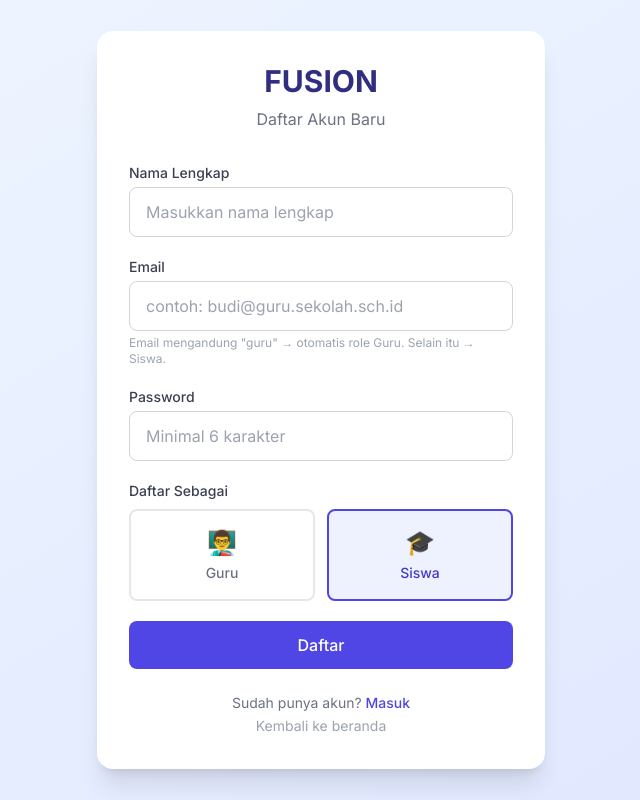
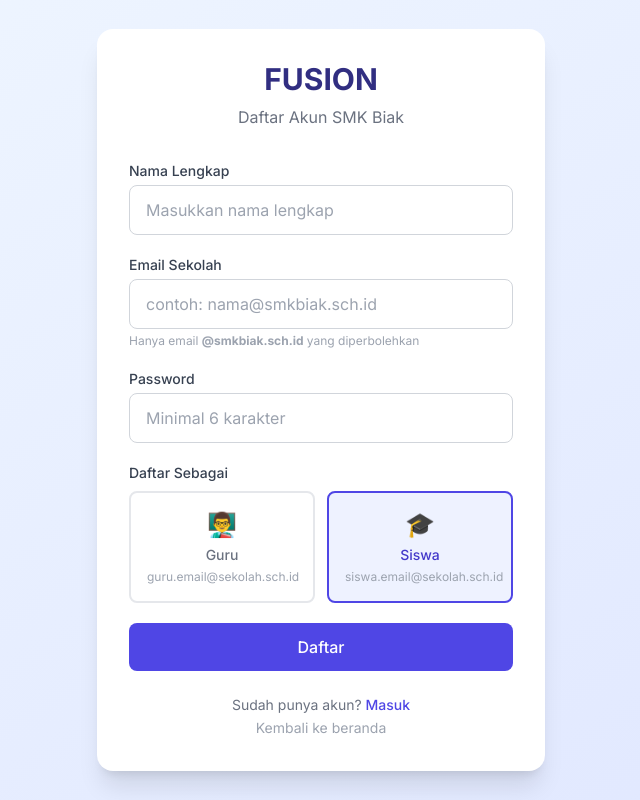
Before and after one commit to MarryDesy24/UAS-Pemrograman-Web, a Next.js app: page /register in a window 1280 px wide. Shown: the whole page, without its empty margins (319-959 px from the left). Built offline with nearby package versions, Linux system fonts and the light colour scheme; no server answers.

Commit message:
feat: email domain restriction & auto-detect role
- Add school config (allowedDomain, rolePatterns)
- Register: only allow school emails, auto-detect role from email
- Login: validate school email domain
- Auto-detect: guru.email@ → Guru, siswa.email@ → Siswa

```diff
--- a/src/app/login/page.tsx
+++ b/src/app/login/page.tsx
@@ -5,15 +5,32 @@ import { useRouter } from 'next/navigation';
 import Link from 'next/link';
 import toast from 'react-hot-toast';
 import { signIn } from '@/lib/auth';
+import { SCHOOL_CONFIG, isValidSchoolEmail } from '@/lib/config';
 
 export default function LoginPage() {
   const router = useRouter();
   const [email, setEmail] = useState('');
   const [password, setPassword] = useState('');
   const [loading, setLoading] = useState(false);
+  const [emailError, setEmailError] = useState('');
+
+  const validateEmail = (value: string) => {
+    if (value && !isValidSchoolEmail(value) && value.includes('@')) {
+      setEmailError(`Hanya email ${SCHOOL_CONFIG.allowedDomain} yang diperbolehkan`);
+    } else {
+      setEmailError('');
+    }
+  };
 
   const handleLogin = async (e: React.FormEvent) => {
     e.preventDefault();
+
+    // Validasi email sekolah
+    if (!isValidSchoolEmail(email)) {
+      toast.error(`Hanya email ${SCHOOL_CONFIG.allowedDomain} yang diperbolehkan`);
+      return;
+    }
+
     setLoading(true);
 
     try {
@@ -33,23 +50,29 @@ export default function LoginPage() {
         <div className="bg-white rounded-2xl shadow-xl p-8">
           <div className="text-center mb-8">
             <h1 className="text-3xl font-bold text-indigo-900">FUSION</h1>
-            <p className="text-gray-500 mt-2">Masuk ke akun Anda</p>
+            <p className="text-gray-500 mt-2">{SCHOOL_CONFIG.schoolName}</p>
+            <p className="text-sm text-gray-400 mt-1">Masuk ke akun Anda</p>
           </div>
 
           <form onSubmit={handleLogin} className="space-y-6">
             <div>
               <label htmlFor="email" className="block text-sm font-medium text-gray-700 mb-2">
-                Email
+                Email Sekolah
               </label>
               <input
                 id="email"
                 type="email"
                 value={email}
-                onChange={(e) => setEmail(e.target.value)}
-                className="w-full px-4 py-3 border border-gray-300 rounded-lg focus:ring-2 focus:ring-indigo-500 focus:border-transparent outline-none transition-all"
-                placeholder="email@sekolah.sch.id"
+                onChange={(e) => { setEmail(e.target.value); validateEmail(e.target.value); }}
+                className={`w-full px-4 py-3 border rounded-lg focus:ring-2 focus:ring-indigo-500 focus:border-transparent outline-none transition-all ${
+                  emailError ? 'border-red-300 bg-red-50' : 'border-gray-300'
+                }`}
+                placeholder={`nama${SCHOOL_CONFIG.allowedDomain}`}
                 required
               />
+              {emailError && (
+                <p className="text-xs text-red-500 mt-1">{emailError}</p>
+              )}
             </div>
 
             <div>
@@ -62,7 +85,7 @@ export default function LoginPage() {
                 value={password}
                 onChange={(e) => setPassword(e.target.value)}
                 className="w-full px-4 py-3 border border-gray-300 rounded-lg focus:ring-2 focus:ring-indigo-500 focus:border-transparent outline-none transition-all"
-                placeholder="••••••••"
+                placeholder="Masukkan password"
                 required
               />
             </div>
@@ -79,7 +102,7 @@ export default function LoginPage() {
 
             <button
               type="submit"
-              disabled={loading}
+              disabled={loading || !!emailError}
               className="w-full py-3 bg-indigo-600 text-white rounded-lg hover:bg-indigo-700 transition-colors font-medium disabled:opacity-50 disabled:cursor-not-allowed"
             >
               {loading ? 'Masuk...' : 'Masuk'}
--- a/src/app/register/page.tsx
+++ b/src/app/register/page.tsx
@@ -1,10 +1,11 @@
 'use client';
 
-import { useState } from 'react';
+import { useState, useEffect } from 'react';
 import { useRouter } from 'next/navigation';
 import Link from 'next/link';
 import toast from 'react-hot-toast';
 import { supabase } from '@/lib/supabase';
+import { SCHOOL_CONFIG, isValidSchoolEmail, detectRoleFromEmail } from '@/lib/config';
 
 export default function RegisterPage() {
   const router = useRouter();
@@ -13,18 +14,37 @@ export default function RegisterPage() {
   const [password, setPassword] = useState('');
   const [role, setRole] = useState<'guru' | 'siswa'>('siswa');
   const [loading, setLoading] = useState(false);
+  const [emailError, setEmailError] = useState('');
+  const [detectedRole, setDetectedRole] = useState<'guru' | 'siswa' | null>(null);
 
-  const detectRole = (emailValue: string) => {
-    const lower = emailValue.toLowerCase();
-    if (lower.includes('guru') || lower.includes('teacher') || lower.includes('dosen') || lower.includes('pak ') || lower.includes('bu ')) {
-      setRole('guru');
+  // Auto-detect role saat email berubah
+  useEffect(() => {
+    if (email && isValidSchoolEmail(email)) {
+      const detected = detectRoleFromEmail(email);
+      setRole(detected);
+      setDetectedRole(detected);
+      setEmailError('');
+    } else if (email && !email.includes('@')) {
+      setEmailError('');
+      setDetectedRole(null);
+    } else if (email && !isValidSchoolEmail(email)) {
+      setEmailError(`Hanya email ${SCHOOL_CONFIG.allowedDomain} yang diperbolehkan`);
+      setDetectedRole(null);
     } else {
-      setRole('siswa');
+      setEmailError('');
+      setDetectedRole(null);
     }
-  };
+  }, [email]);
 
   const handleRegister = async (e: React.FormEvent) => {
     e.preventDefault();
+
+    // Validasi email sekolah
+    if (!isValidSchoolEmail(email)) {
+      toast.error(`Hanya email ${SCHOOL_CONFIG.allowedDomain} yang diperbolehkan`);
+      return;
+    }
+
     setLoading(true);
 
     try {
@@ -49,7 +69,7 @@ export default function RegisterPage() {
         });
       }
 
-      toast.success(`Akun ${role} berhasil dibuat!`);
+      toast.success(`Akun ${role} berhasil dibuat! Silakan cek email untuk verifikasi.`);
       router.push('/login');
     } catch (error: any) {
       toast.error(error.message || 'Gagal mendaftar');
@@ -64,7 +84,7 @@ export default function RegisterPage() {
         <div className="bg-white rounded-2xl shadow-xl p-8">
           <div className="text-center mb-8">
             <h1 className="text-3xl font-bold text-indigo-900">FUSION</h1>
-            <p className="text-gray-500 mt-2">Daftar Akun Baru</p>
+            <p className="text-gray-500 mt-2">Daftar Akun {SCHOOL_CONFIG.schoolName}</p>
           </div>
 
           <form onSubmit={handleRegister} className="space-y-5">
@@ -81,20 +101,35 @@ export default function RegisterPage() {
             </div>
 
             <div>
-              <label className="block text-sm font-medium text-gray-700 mb-1">Email</label>
+              <label className="block text-sm font-medium text-gray-700 mb-1">Email Sekolah</label>
               <input
                 type="email"
                 value={email}
-                onChange={(e) => {
-                  setEmail(e.target.value);
-                  detectRole(e.target.value);
-                }}
-                className="w-full px-4 py-3 border border-gray-300 rounded-lg focus:ring-2 focus:ring-indigo-500 focus:border-transparent outline-none"
-                placeholder="contoh: budi@guru.sekolah.sch.id"
+                onChange={(e) => setEmail(e.target.value)}
+                className={`w-full px-4 py-3 border rounded-lg focus:ring-2 focus:ring-indigo-500 focus:border-transparent outline-none ${
+                  emailError ? 'border-red-300 bg-red-50' : 'border-gray-300'
+                }`}
+                placeholder={`contoh: nama${SCHOOL_CONFIG.allowedDomain}`}
                 required
               />
+              {emailError && (
+                <p className="text-xs text-red-500 mt-1 flex items-center gap-1">
+                  <svg className="w-3 h-3" fill="currentColor" viewBox="0 0 20 20">
+                    <path fillRule="evenodd" d="M18 10a8 8 0 11-16 0 8 8 0 0116 0zm-7 4a1 1 0 11-2 0 1 1 0 012 0zm-1-9a1 1 0 00-1 1v4a1 1 0 102 0V6a1 1 0 00-1-1z" clipRule="evenodd" />
+                  </svg>
+                  {emailError}
+                </p>
+              )}
+              {detectedRole && !emailError && (
+                <p className="text-xs text-green-600 mt-1 flex items-center gap-1">
+                  <svg className="w-3 h-3" fill="currentColor" viewBox="0 0 20 20">
+                    <path fillRule="evenodd" d="M10 18a8 8 0 100-16 8 8 0 000 16zm3.707-9.293a1 1 0 00-1.414-1.414L9 10.586 7.707 9.293a1 1 0 00-1.414 1.414l2 2a1 1 0 001.414 0l4-4z" clipRule="evenodd" />
+                  </svg>
+                  Terdeteksi sebagai: <strong className="capitalize">{detectedRole}</strong>
+                </p>
+              )}
               <p className="text-xs text-gray-400 mt-1">
-                Email mengandung &quot;guru&quot; → otomatis role Guru. Selain itu → Siswa.
+                Hanya email <strong>{SCHOOL_CONFIG.allowedDomain}</strong> yang diperbolehkan
               </p>
             </div>
 
@@ -125,6 +160,7 @@ export default function RegisterPage() {
                 >
                   <div className="text-2xl mb-1">👨‍🏫</div>
                   <div className="font-medium text-sm">Guru</div>
+                  <div className="text-xs text-gray-400 mt-1">guru.email@sekolah.sch.id</div>
                 </button>
                 <button
                   type="button"
@@ -137,14 +173,15 @@ export default function RegisterPage() {
                 >
                   <div className="text-2xl mb-1">🎓</div>
                   <div className="font-medium text-sm">Siswa</div>
+                  <div className="text-xs text-gray-400 mt-1">siswa.email@sekolah.sch.id</div>
                 </button>
               </div>
             </div>
 
             <button
               type="submit"
-              disabled={loading}
-              className="w-full py-3 bg-indigo-600 text-white rounded-lg hover:bg-indigo-700 transition-colors font-medium disabled:opacity-50"
+              disabled={loading || !!emailError}
+              className="w-full py-3 bg-indigo-600 text-white rounded-lg hover:bg-indigo-700 transition-colors font-medium disabled:opacity-50 disabled:cursor-not-allowed"
             >
               {loading ? 'Mendaftar...' : 'Daftar'}
             </button>
--- /dev/null
+++ b/src/lib/config.ts
@@ -0,0 +1,44 @@
+// Konfigurasi Email Sekolah FUSION
+// Hanya email dengan domain ini yang diperbolehkan register
+
+export const SCHOOL_CONFIG = {
+  // Domain email yang diizinkan (ganti dengan domain sekolah kamu)
+  allowedDomain: '@smkbiak.sch.id',
+
+  // Pola email untuk auto-detect role
+  rolePatterns: {
+    guru: ['guru.', 'teacher.', 'dosen.', 'admin.'],
+    siswa: ['siswa.', 'student.', 'nisn.'],
+  },
+
+  // Nama sekolah
+  schoolName: 'SMK Biak',
+};
+
+// Fungsi untuk validasi email sekolah
+export function isValidSchoolEmail(email: string): boolean {
+  return email.toLowerCase().endsWith(SCHOOL_CONFIG.allowedDomain);
+}
+
+// Fungsi untuk auto-detect role dari email
+export function detectRoleFromEmail(email: string): 'guru' | 'siswa' | null {
+  const lower = email.toLowerCase();
+  const localPart = lower.split('@')[0]; // bagian sebelum @
+
+  // Cek pola guru
+  for (const pattern of SCHOOL_CONFIG.rolePatterns.guru) {
+    if (localPart.startsWith(pattern) || localPart.includes(pattern)) {
+      return 'guru';
+    }
+  }
+
+  // Cek pola siswa
+  for (const pattern of SCHOOL_CONFIG.rolePatterns.siswa) {
+    if (localPart.startsWith(pattern) || localPart.includes(pattern)) {
+      return 'siswa';
+    }
+  }
+
+  // Default: siswa (karena jumlah siswa lebih banyak)
+  return 'siswa';
+}
```
